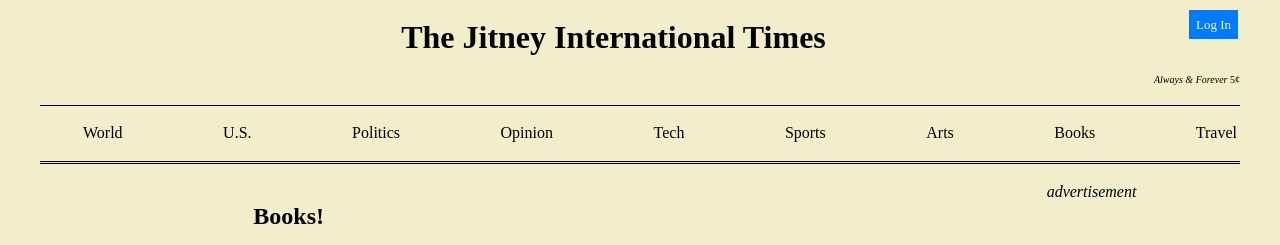
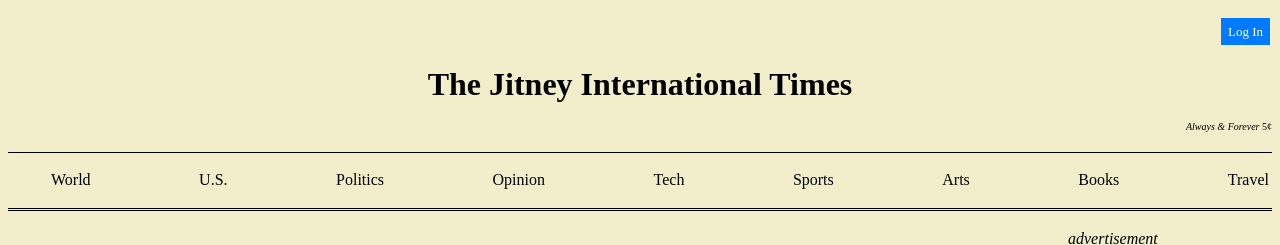
Before and after one commit to rjpcasalino/jitney, a Python web app: template templates/books.html in a window 1280 px wide. Shown: the top 245 px of the page. Run offline with Jinja, Linux system fonts and the light colour scheme; the template is opened without the code that fills it, so the values that code supplies are empty.

Commit message:
final grid

```diff
--- a/static/index.css
+++ b/static/index.css
@@ -2,8 +2,6 @@ body {
 	cursor: pointer;
 	background-color: #f2eecb;
 	overflow: auto;
-	max-width: 1200px;
-	margin: 0 auto;
 	line-height: 1;
 }
 
@@ -68,8 +66,9 @@ body {
 }
 
 .menu {
-	margin-top: 1em;
-	float: right;
+	display: flex;
+	flex-flow:row-reverse;
+	margin-top: .5em;
 }
 
 .sections {
--- a/templates/front.html
+++ b/templates/front.html
@@ -3,9 +3,8 @@
 	{% block content %}
 	<div id="lead">
 		<h1>'Tis the times plague when madmen lead the blind</h1>
-		<h2>Learn how to embedded images and keep style</h2>
-		<img alt="king lear" src="//upload.wikimedia.org/wikipedia/commons/thumb/4/4b/William_Dyce_-_King_Lear_and_the_Fool_in_the_Storm.jpg/310px-William_Dyce_-_King_Lear_and_the_Fool_in_the_Storm.jpg" decoding="async" class="thumbimage" srcset="//upload.wikimedia.org/wikipedia/commons/thumb/4/4b/William_Dyce_-_King_Lear_and_the_Fool_in_the_Storm.jpg/465px-William_Dyce_-_King_Lear_and_the_Fool_in_the_Storm.jpg 1.5x, //upload.wikimedia.org/wikipedia/commons/thumb/4/4b/William_Dyce_-_King_Lear_and_the_Fool_in_the_Storm.jpg/620px-William_Dyce_-_King_Lear_and_the_Fool_in_the_Storm.jpg 2x" width="350px" height="auto"> Blah blah; must top align so that embedded images
-		look good!
+		<h2>Fools will be fools</h2>
+		<img alt="king lear" src="//upload.wikimedia.org/wikipedia/commons/thumb/4/4b/William_Dyce_-_King_Lear_and_the_Fool_in_the_Storm.jpg/310px-William_Dyce_-_King_Lear_and_the_Fool_in_the_Storm.jpg" decoding="async" class="thumbimage" srcset="//upload.wikimedia.org/wikipedia/commons/thumb/4/4b/William_Dyce_-_King_Lear_and_the_Fool_in_the_Storm.jpg/465px-William_Dyce_-_King_Lear_and_the_Fool_in_the_Storm.jpg 1.5x, //upload.wikimedia.org/wikipedia/commons/thumb/4/4b/William_Dyce_-_King_Lear_and_the_Fool_in_the_Storm.jpg/620px-William_Dyce_-_King_Lear_and_the_Fool_in_the_Storm.jpg 2x" width="350px" height="auto"> Issue here is that I can't use <code>html</code> tags?
 	</div>
 
 	{% endblock %}
```
